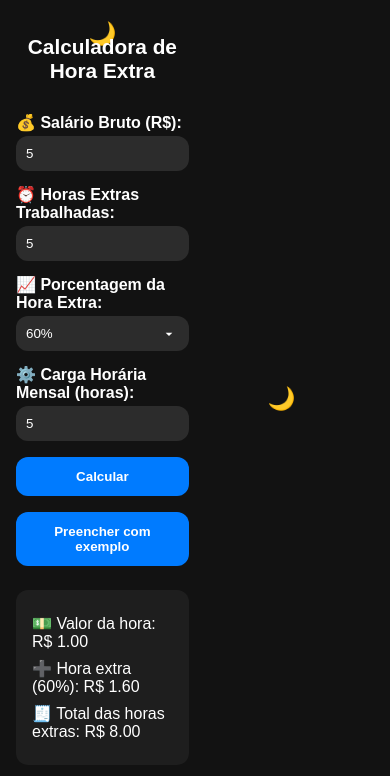
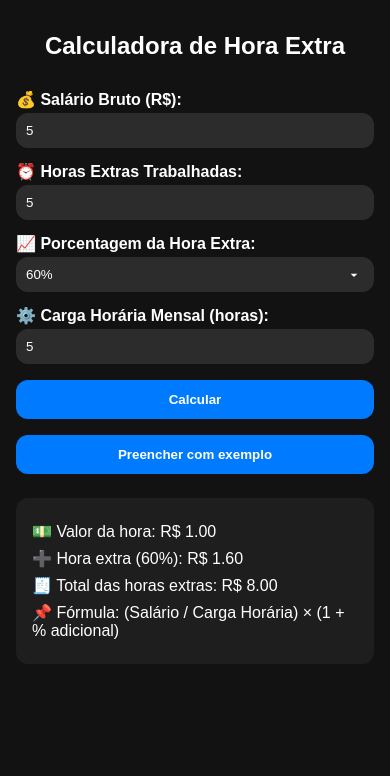
Before and after one commit to lucorreaaa/calculadora-hora-extra, a plain HTML site: page index.html in a window 390 px wide. Both pictures are taken after typing "5", "5", "5" into the empty fields and a click on the button "Calcular". Drawn offline with Linux system fonts and the light colour scheme.

Commit message:
Update index.html

```diff
--- a/index.html
+++ b/index.html
@@ -13,15 +13,7 @@
       --text-color: #ffffff;
       --card-bg: #1e1e1e;
       --input-bg: #2c2c2c;
-      --btn-bg: #007bff;
-    }
-
-    body.light {
-      --bg-color: #f2f2f2;
-      --text-color: #000000;
-      --card-bg: #ffffff;
-      --input-bg: #e6e6e6;
-      --btn-bg: #007bff;
+      --border-radius: 12px;
     }
 
     body {
@@ -32,7 +24,6 @@
       font-family: Arial, sans-serif;
       display: flex;
       justify-content: center;
-      transition: background-color 0.3s, color 0.3s;
     }
 
     .container {
@@ -40,22 +31,9 @@
       max-width: 420px;
     }
 
-    .theme-toggle {
-  float: right;
-  margin-top: -8px;
-  margin-bottom: -24px;
-  background: transparent;
-  border: none;
-  font-size: 1.4rem;
-  cursor: pointer;
-  color: var(--text-color);
-}
-
-
-
     h1 {
       text-align: center;
-      font-size: 1.3rem;
+      font-size: 1.5rem; /* diminuído */
       margin-bottom: 30px;
     }
 
@@ -69,13 +47,14 @@
       width: 100%;
       padding: 10px;
       margin-top: 4px;
-      border-radius: 12px;
+      border-radius: var(--border-radius);
       border: none;
       background-color: var(--input-bg);
       color: var(--text-color);
       box-sizing: border-box;
     }
 
+    /* Ajuste para o select ficar visualmente igual ao input */
     select {
       appearance: none;
       -webkit-appearance: none;
@@ -91,11 +70,11 @@
       width: 100%;
       margin-top: 16px;
       padding: 12px;
-      background-color: var(--btn-bg);
+      background-color: #007bff;
       color: white;
       font-weight: bold;
       border: none;
-      border-radius: 12px;
+      border-radius: var(--border-radius);
       cursor: pointer;
     }
 
@@ -103,7 +82,7 @@
       margin-top: 24px;
       padding: 16px;
       background-color: var(--card-bg);
-      border-radius: 12px;
+      border-radius: var(--border-radius);
     }
 
     .resultado p {
@@ -122,9 +101,7 @@
 </head>
 <body>
   <div class="container">
-  <button class="theme-toggle" onclick="alternarTema()" title="Alternar tema">🌙</button>
-  <h1>Calculadora de Hora Extra</h1>
-
+    <h1>Calculadora de Hora Extra</h1>
 
     <label for="salario">💰 Salário Bruto (R$):</label>
     <input type="number" id="salario" placeholder="Informe seu salário bruto mensal.">
@@ -136,9 +113,6 @@
     <select id="percentual">
       <option value="0.5">50%</option>
       <option value="0.6" selected>60%</option>
-      <option value="0.7">70%</option>
-      <option value="0.8">80%</option>
-      <option value="0.9">90%</option>
       <option value="1.0">100%</option>
       <option value="2.0">200%</option>
     </select>
@@ -151,8 +125,6 @@
 
     <div class="resultado" id="resultado" style="display: none;"></div>
   </div>
-
-  <button class="theme-toggle" onclick="alternarTema()" title="Alternar tema">🌙</button>
 
   <script>
     function calcular() {
@@ -177,6 +149,7 @@
         <p>💵 Valor da hora: R$ ${valorHora.toFixed(2)}</p>
         <p>➕ Hora extra (${(percentual * 100).toFixed(0)}%): R$ ${valorExtra.toFixed(2)}</p>
         <p>🧾 Total das horas extras: R$ ${totalExtras.toFixed(2)}</p>
+        <p>📌 Fórmula: (Salário / Carga Horária) × (1 + % adicional)</p>
       `;
       resultado.style.display = "block";
       resultado.classList.remove("fade");
@@ -193,16 +166,6 @@
       document.getElementById('carga').value = 160;
     }
 
-    function alternarTema() {
-      const body = document.body;
-      const botao = document.querySelector('.theme-toggle');
-      body.classList.toggle('light');
-
-      const temaAtual = body.classList.contains('light') ? 'light' : 'dark';
-      botao.textContent = temaAtual === 'light' ? '☀️' : '🌙';
-      localStorage.setItem("tema", temaAtual);
-    }
-
     window.onload = function () {
       const dados = JSON.parse(localStorage.getItem("dados"));
       if (dados) {
@@ -211,12 +174,6 @@
         document.getElementById('percentual').value = dados.percentual;
         document.getElementById('carga').value = dados.carga;
       }
-
-      const tema = localStorage.getItem("tema");
-      if (tema === "light") {
-        document.body.classList.add("light");
-        document.querySelector('.theme-toggle').textContent = "☀️";
-      }
     };
   </script>
 </body>
```
